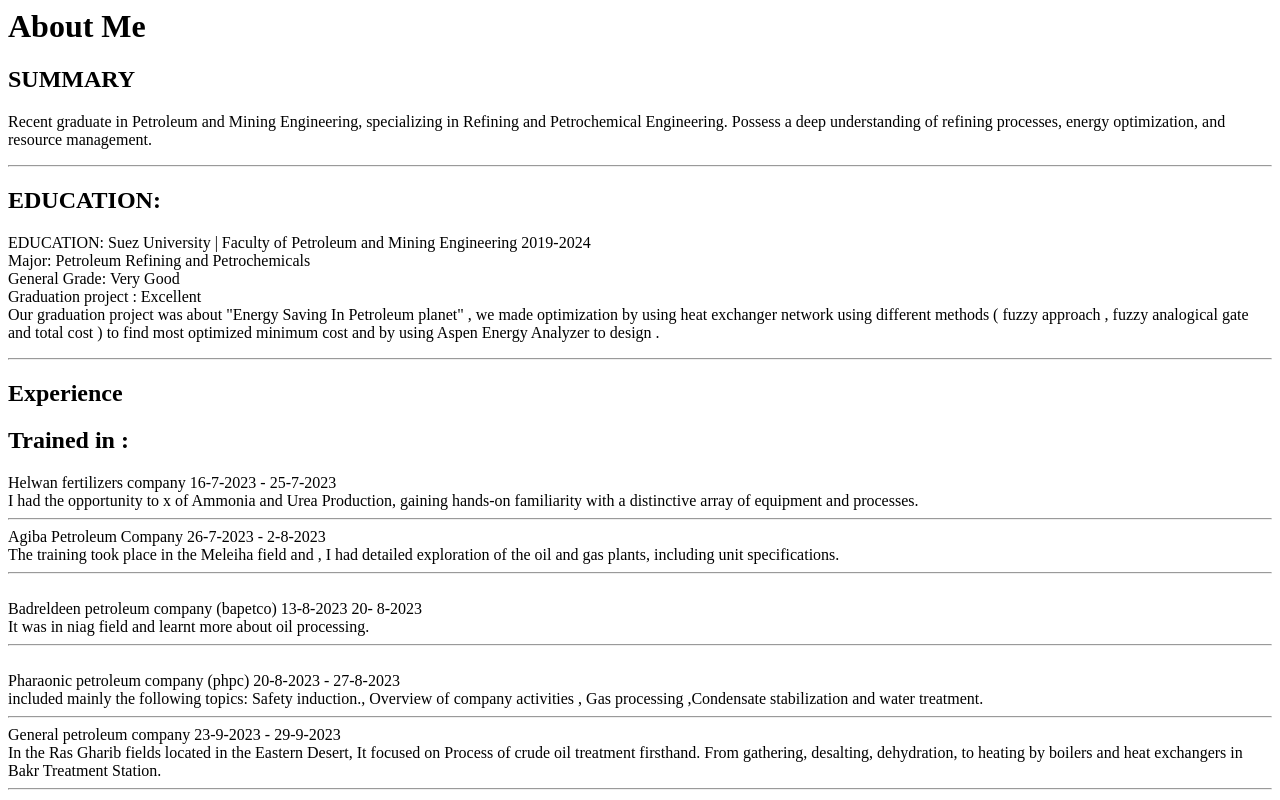
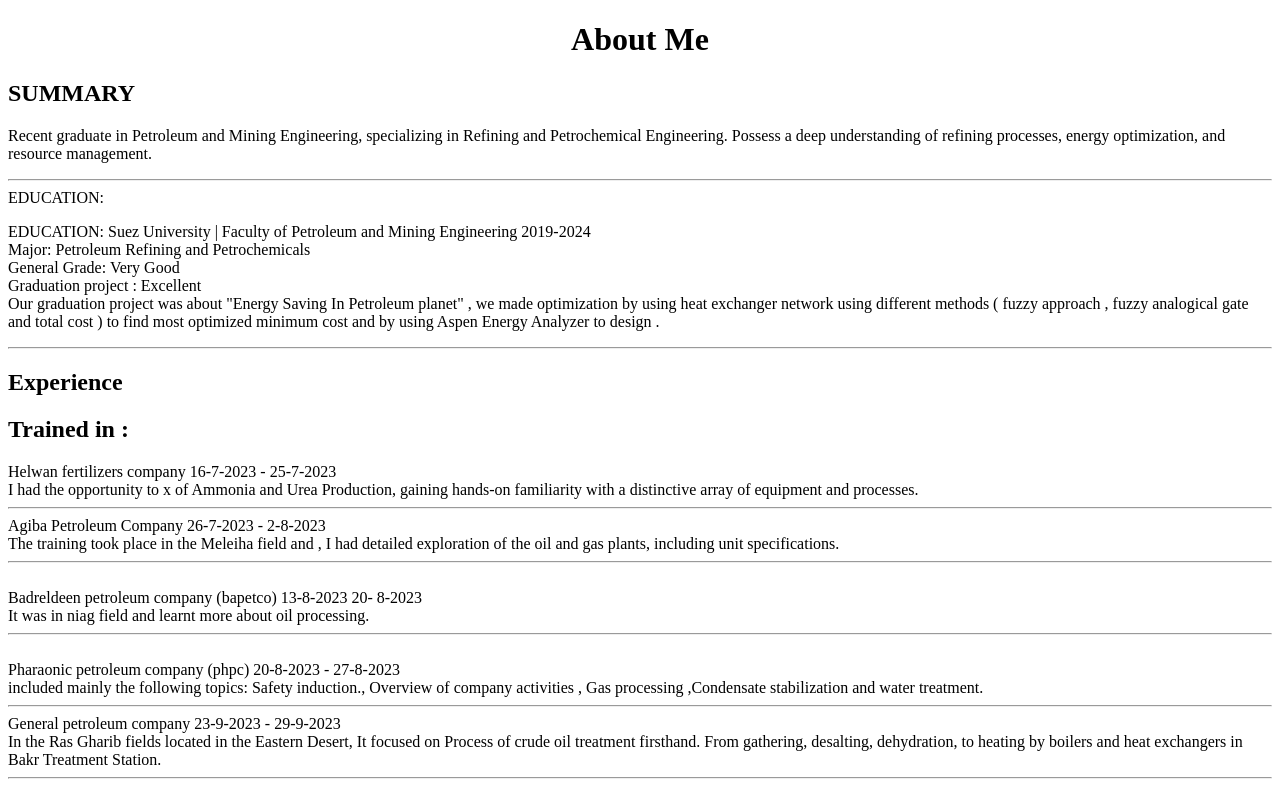
Before and after one commit to ahmedelsheikh200/cv, a plain HTML site: page public/about.html in a window 1280 px wide. Shown: the top 800 px of the page. Drawn offline with Linux system fonts and the light colour scheme.

Commit message:
center about me in public/about.html

```diff
--- a/public/about.html
+++ b/public/about.html
@@ -1,11 +1,20 @@
-<h1>About Me</h1>
-<h2>SUMMARY</h2>
-<p>Recent graduate in Petroleum and Mining Engineering, specializing in Refining and Petrochemical
+<!DOCTYPE html>
+<html lang="en">
+<head>
+  <meta charset="UTF-8">
+  <meta name="viewport" content="width=device-width, initial-scale=1.0">
+  <title>about me</title>
+  <link rel="stylesheet" href="style.css">
+</head>
+<body>
+  <h1 style="text-align: center;">About Me</h1>
+<h2 >SUMMARY</h2>
+<p >Recent graduate in Petroleum and Mining Engineering, specializing in Refining and Petrochemical
    Engineering. Possess a deep understanding of refining processes, energy optimization,
     and resource management.</p>
 <hr />
 
-<h2>EDUCATION:</h2>
+<h2class="center">EDUCATION:</h2>
 
 <p>EDUCATION:
   Suez University | Faculty of Petroleum and Mining Engineering 2019-2024 <br />
@@ -72,3 +81,6 @@
     <li>English ( very good)</li>
     <li>French( beginner)</li>
   </ol>
+
+</body>
+</html>
```
